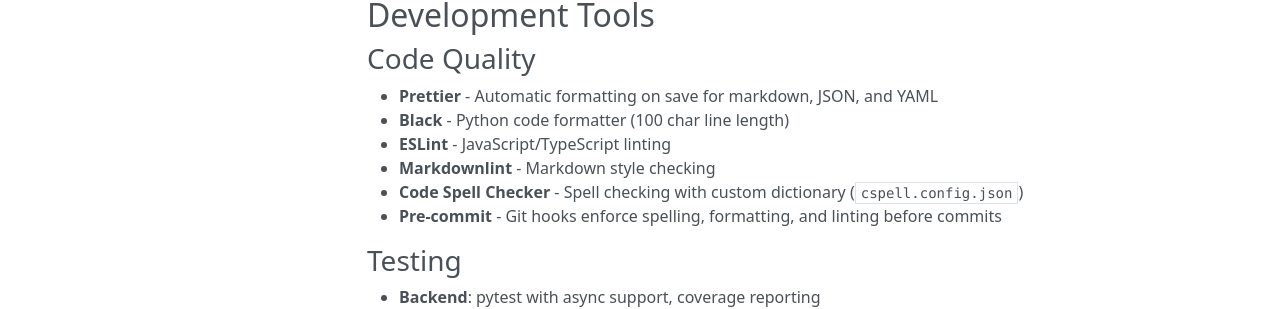
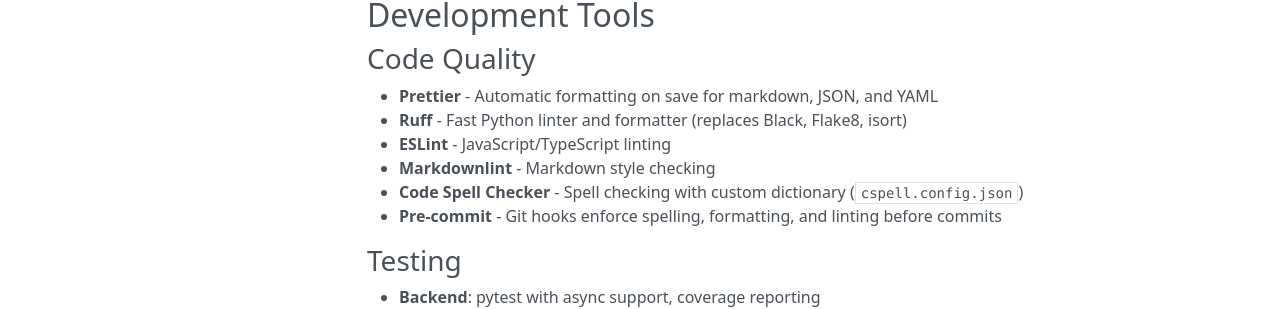
Before and after one commit to turva-uk/turva, an MkDocs documentation site: the page built from docs/docs/technical-overview.md, in a window 1280 px wide and 1343 px high. Shown: the part 777-1086 px from the top of the window. Built offline with MkDocs 1.6.1, drawn with Linux system fonts in a browser that asks for light colours; nearby versions of some CDN libraries.

Commit message:
Replace Black with Ruff for Python linting and formatting; update technical overview documentation accordingly.

```diff
--- a/cspell.config.json
+++ b/cspell.config.json
@@ -37,8 +37,8 @@
     "Caddyfile",
     "challengeable",
     "Channing",
+    "datetime",
     "datname",
-    "datetime",
     "dcb",
     "decommissioning",
     "deployers",
@@ -49,6 +49,7 @@
     "healthtech",
     "htmlcov",
     "inspectable",
+    "isort",
     "Kuftinoff",
     "Mantine",
     "mitigation",
--- a/docs/docs/technical-overview.md
+++ b/docs/docs/technical-overview.md
@@ -29,7 +29,7 @@
 ### Code Quality
 
 - **Prettier** - Automatic formatting on save for markdown, JSON, and YAML
-- **Black** - Python code formatter (100 char line length)
+- **Ruff** - Fast Python linter and formatter (replaces Black, Flake8, isort)
 - **ESLint** - JavaScript/TypeScript linting
 - **Markdownlint** - Markdown style checking
 - **Code Spell Checker** - Spell checking with custom dictionary (`cspell.config.json`)
```
Also changed, not shown: .pre-commit-config.yaml, 1 other file.
